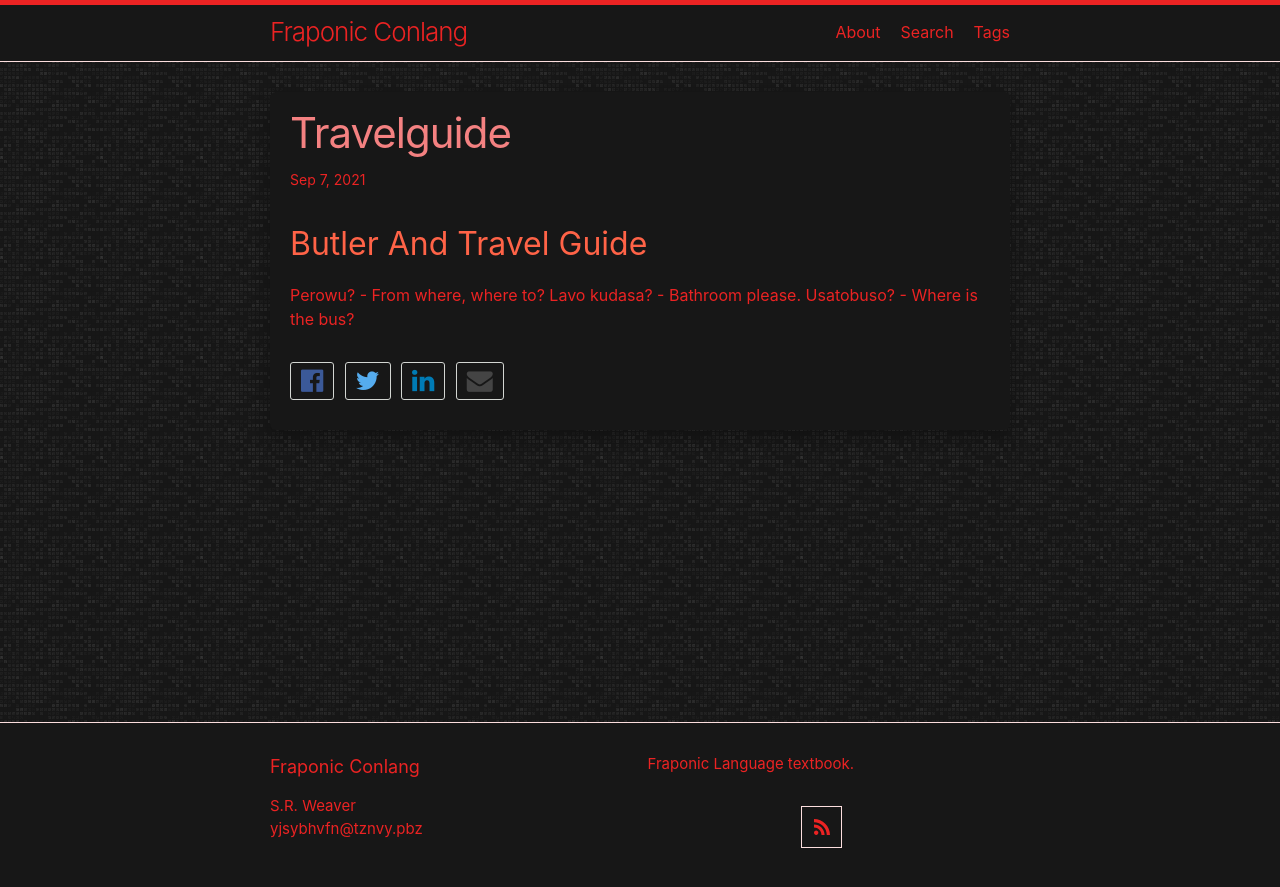
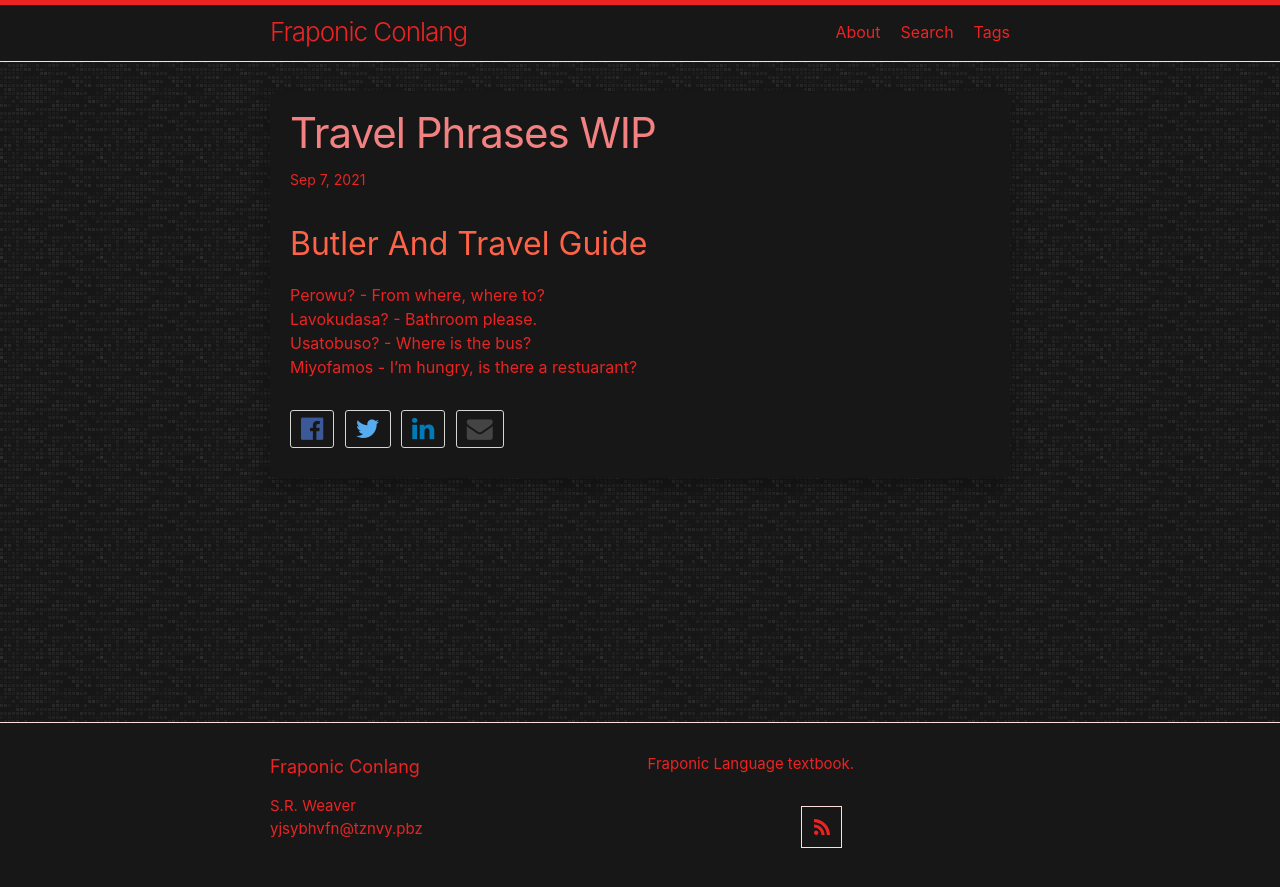
Before and after one commit to LWFlouisa/FraponicConlang, a Jekyll site: the page built from _posts/2021-09-07-travelguide.md, in a window 1280 px wide. Shown: the top 887 px of the page. Built offline with Jekyll 4.4.1, drawn with Linux system fonts in a browser that asks for light colours; our own code applies the rules of GitHub Pages for plain Markdown files.

Commit message:
Update 2021-09-07-travelguide.md

```diff
--- a/_posts/2021-09-07-travelguide.md
+++ b/_posts/2021-09-07-travelguide.md
@@ -1,5 +1,11 @@
+---
+layout: post
+title: Travel Phrases WIP
+catagories: travelphrases
+---
 
 ## Butler And Travel Guide
-Perowu? - From where, where to?
-Lavo kudasa? - Bathroom please.
-Usatobuso? - Where is the bus?
+Perowu? - From where, where to?<br />
+Lavokudasa? - Bathroom please.<br />
+Usatobuso? - Where is the bus?<br />
+Miyofamos - I'm hungry, is there a restuarant?<br />
```
